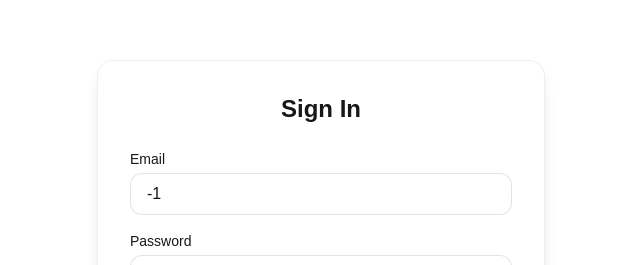
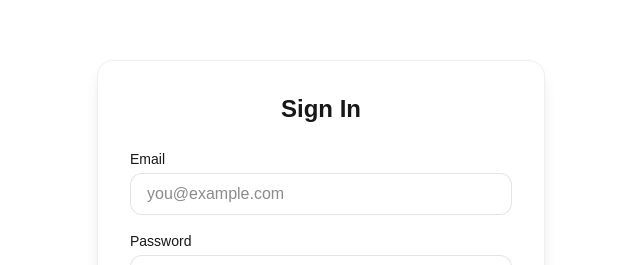
Before and after one commit to scrom-2511/Plura, a Next.js app: page /auth/signin in a window 1280 px wide. Shown: the part 151-416 px from the top of the page, without its empty margins (319-959 px from the left). Built offline with nearby package versions, Linux system fonts and the light colour scheme.

Commit message:
app working

```diff
--- a/app/(pages)/auth/signin/page.tsx
+++ b/app/(pages)/auth/signin/page.tsx
@@ -1,11 +1,13 @@
 "use client";
 
 import { signIn } from "@/app/reqHandlers/signin.reqHandler";
+import { useRouter } from "next/navigation";
 import React, { useState } from "react";
 
 const Signin = () => {
-  const [email, setEmail] = useState<number>(-1);
-  const [password, setPassword] = useState("");
+  const [email, setEmail] = useState<string>("");
+  const [password, setPassword] = useState<string>("");
+  const router = useRouter()
 
   const handleOnClickSignIn = async(e: React.FormEvent) => {
     e.preventDefault();
@@ -14,12 +16,12 @@ const Signin = () => {
         const res = await signIn(email, password);
 
         if (res?.success) {
-          // redirect or show success
+            router.push("/chat/newChat")
         } else {
           // handle error
         }
     }catch(e){
-
+        console.log(e)
     }
 
   };
@@ -33,7 +35,7 @@ const Signin = () => {
           <div>
             <label className="block text-sm font-medium mb-1">Email</label>
             <input
-              type="email"
+              type="imput"
               placeholder="you@example.com"
               value={email}
               onChange={(e) => setEmail(e.target.value)}
--- a/app/(pages)/chat/layout.tsx
+++ b/app/(pages)/chat/layout.tsx
@@ -1,16 +1,13 @@
 import LeftComponent from "@/app/components/LeftComponent";
 
 /**
- * Root layout component that wraps the application.
+ * Root layout component for /chat routes.
  *
  * @param {object} props - Component props
  * @param {React.ReactNode} props.children - Dynamic content to render on the right side
  */
-const RootLayout = ({ children }: { children: React.ReactNode }) => {
-  // Render the main layout with a fixed left component and dynamic right content
+const ChatLayout = ({ children }: { children: React.ReactNode }) => {
   return (
-    <html lang="en">
-      <body>
     <div className="h-screen w-screen grid grid-cols-[15%_85%]">
       {/* Left loads ONCE and persists */}
       <LeftComponent />
@@ -20,9 +17,7 @@ const RootLayout = ({ children }: { children: React.ReactNode }) => {
         {children}
       </div>
     </div>
-      </body>
-    </html>
   );
 };
 
-export default RootLayout;
+export default ChatLayout;
--- a/app/zustand/store.ts
+++ b/app/zustand/store.ts
@@ -113,6 +113,12 @@ type ChatHistoryStore = {
    * @param {Chat[]} chats - The chats to append.
    */
   appendChat: (chats: Chat[]) => void;
+
+  /**
+   * Clears the entire chat history.
+   * Removes all chats from the history array.
+   */
+  clearChat: () => void;
 };
 
 /**
@@ -132,12 +138,10 @@ export const useChatHistoryStore = create<ChatHistoryStore>((set) => ({
   },
 
   appendChat: (chats) => {
-    if (!Array.isArray(chats)) {
-      console.warn("Invalid chats array provided to appendChat");
-      return;
-    }
     set((state) => ({
       chats: [...state.chats, ...chats], // Append chats immutably
     }));
   },
+
+  clearChat: () => set({ chats: [] }), // Empties chats array
 }));
--- a/next.config.ts
+++ b/next.config.ts
@@ -2,7 +2,7 @@ import type { NextConfig } from "next";
 
 const nextConfig: NextConfig = {
   /* config options here */
-  reactStrictMode:true
+  reactStrictMode:false
 };
 
 export default nextConfig;
```
Lines whose indentation alone changed are shown as unchanged.
